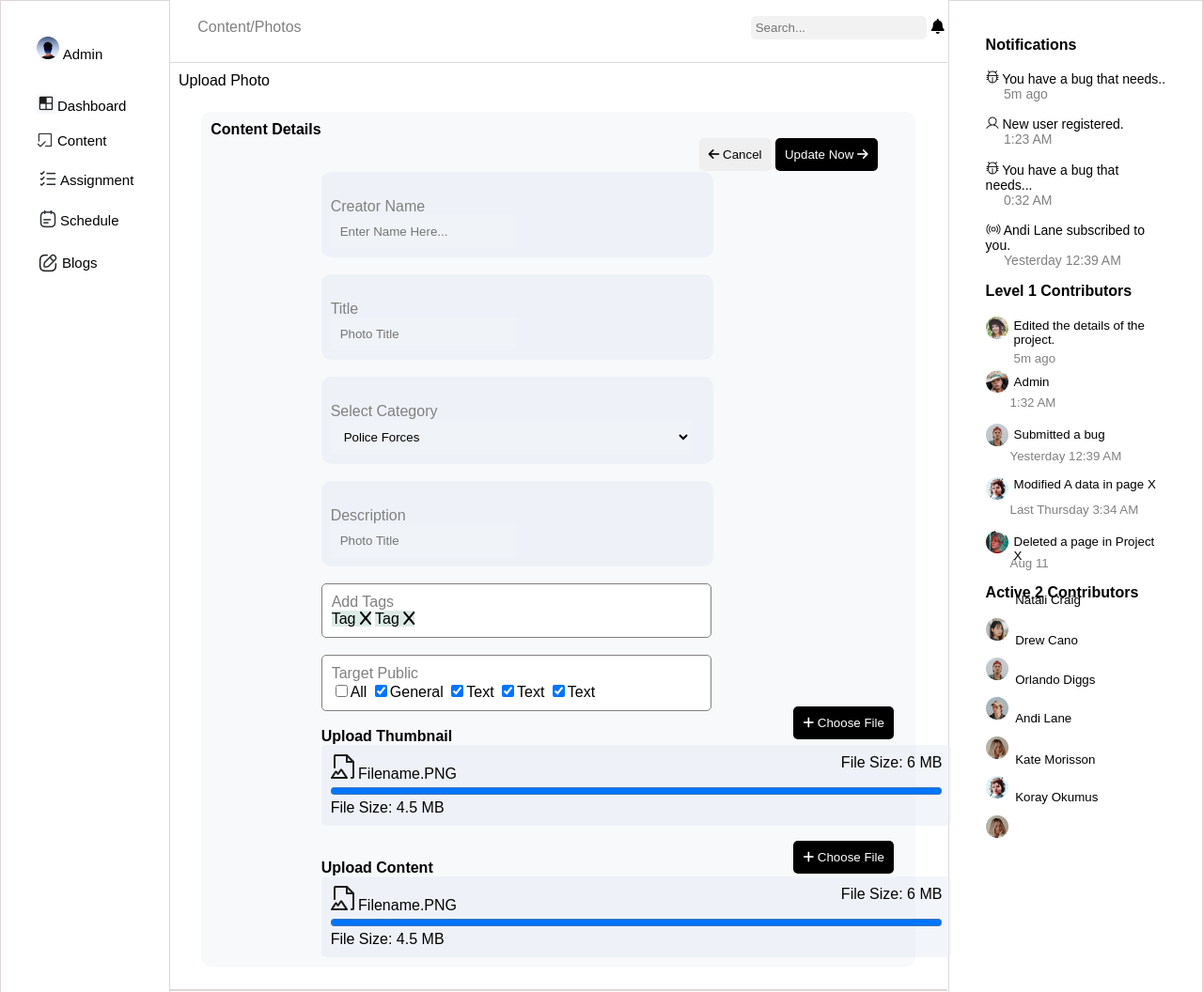
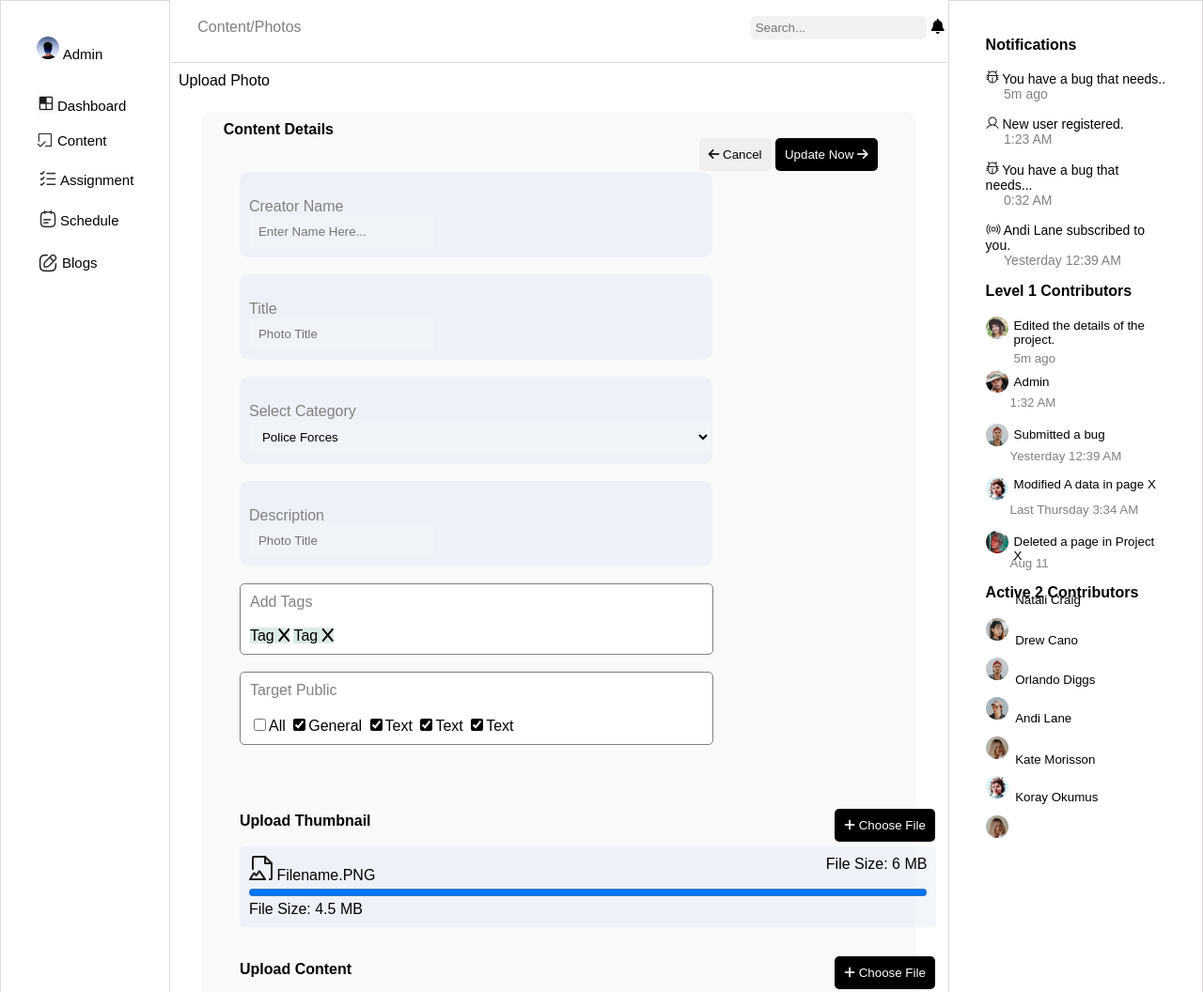
Before and after one commit to MushahidAli/AssignmentTEST, a plain HTML site: page index.html in a window 1280 px wide. Shown: the top 1056 px of the page at 94% size. Drawn offline with Linux system fonts and the light colour scheme.

Commit message:
Update index.html

```diff
--- a/index.html
+++ b/index.html
@@ -16,14 +16,14 @@
     </style>
 </head>
 <body>
-    <div id="left" style="font-size:15px;position:absolute;left:0;top:0;width:8%;border:1px solid rgb(223, 215, 215);padding:3%;height:162%">
+    <div id="left" style="font-size:15px;position:absolute;left:0;top:0;width:8%;border:1px solid rgb(223, 215, 215);padding:3%;height:183%">
         <img src="assets/images/admin.png" /> Admin<br /><br /><br />
         <img src="assets/images/dashboard.png" /> <div style="position:absolute;top:103px;left:60px;">Dashboard</div><br /><br />
         <img src="assets/images/content.png" /> <div style="position:absolute;top:140px;left:60px;">Content</div><br /><br />
         <img src="assets/images/assignment.png" /> <div style="position:absolute;top:182px;left:63px;">Assignment</div><br /><br />
         <img src="assets/images/schedule.png" /> <div style="position:absolute;top:225px;left:63px;">Schedule</div><br /><br />
         <img src="assets/images/blogs.png" /> <div style="position:absolute;top:270px;left:65px;">Blogs</div>
-        <div style="position:absolute;bottom:0"><img src="assets/images/mediahub.png" /> Media<span style="color:orange">HUB</span></div>
+        <div style="position:absolute;bottom:10px"><img src="assets/images/mediahub.png" /> Media<span style="color:orange">HUB</span></div>
     </div>
 
     <center><header style="position:relative;top:-8px;border: 1px solid rgb(223, 215, 215);width: 58.5%;border-left:none;border-right:none;border-top:none;border-bottom:none;display: flex">
@@ -31,7 +31,7 @@
         <div style="position:absolute;right:0;margin-top:15px;"><input type="search" placeholder="Search..." style="padding:5px;background-color: #0000000D;border:0;border-radius: 5px;" /><i style="padding:5px" class="fa-sharp fa-solid fa-bell"></i></div>
     </header></center>
 
-    <div id="right" style="position:absolute;right:0;top:0;max-width:15%;border:1px solid rgb(223, 215, 215);padding:3%;height:162%"><div><b>Notifications</b></div><br />
+    <div id="right" style="position:absolute;right:0;top:0;max-width:15%;border:1px solid rgb(223, 215, 215);padding:3%;height:183%"><div><b>Notifications</b></div><br />
     <div style="font-size: 14px;">
         <img src="assets/images/bug.png" /> You have a bug that needs..<br /><div style="color:grey">&nbsp;&nbsp;&nbsp;&nbsp;&nbsp;5m ago</div><br />
         <img src="assets/images/user.png" /> New user registered.<br /><div style="color:grey">&nbsp;&nbsp;&nbsp;&nbsp;&nbsp;1:23 AM</div><br />
@@ -62,56 +62,56 @@
             Upload Photo
             <div style="margin:3%;display: flex;position:relative;background-color:#F7F9FB;padding:10px;border-radius: 10px;">
                 <div>
-                <div><b>Content Details</b>
+                <div>&nbsp;&nbsp;&nbsp;<b>Content Details</b>
                 </div style="display:block;wdith:100%">
                 <div style="position:absolute;right:0">
                     <button id="number1" style="border:0;padding:10px;border-radius: 5px;"><i class="fas fa-arrow-left"></i> Cancel</button>
                     <button id="number2" style="color:white;background-color:black;border:0;padding:10px;border-radius: 5px;">Update Now <i class="fas fa-arrow-right"></i></button>&nbsp;&nbsp;&nbsp;&nbsp;&nbsp;&nbsp;&nbsp;&nbsp;&nbsp;
                 </div></div>
 
-            <div style="display:block;"><br><br><br>
-                <div style="border-radius: 10px;width:100%;background-color:rgba(229, 236, 246, 0.5);padding:10px;padding-right:100px;">
+            <div style="display:block;position:relative;left:-100px"><br><br><br>
+                <div style="border-radius: 10px;width:128%;background-color:rgba(229, 236, 246, 0.5);padding:10px;padding-right:100px;">
                     <div style="color:grey"><br>Creator Name<br></div>
                     <input type="text" placeholder="Enter Name Here..." style="background-color: rgb(244 246 249 / 50%);padding:10px;border:0" />
                 </div><br>
-                <div style="border-radius: 10px;width:100%;background-color:rgba(229, 236, 246, 0.5);padding:10px;padding-right:100px;">
+                <div style="border-radius: 10px;width:128%;background-color:rgba(229, 236, 246, 0.5);padding:10px;padding-right:100px;">
                     <div style="color:grey"><br>Title<br></div>
                     <input type="text" placeholder="Photo Title" style="background-color: rgb(244 246 249 / 50%);padding:10px;border:0" />
                 </div><br>
-                <div style="border-radius: 10px;width:100%;background-color:rgba(229, 236, 246, 0.5);padding:10px;padding-right:100px;">
+                <div style="border-radius: 10px;width:128%;background-color:rgba(229, 236, 246, 0.5);padding:10px;padding-right:100px;">
                     <div style="color:grey"><br>Select Category<br></div>
                     <select style="width:125%;padding:10px;background-color:rgb(244 246 249 / 50%);border:0">
                         <option>Police Forces</option>
                     </select>
                 </div><br>
-                <div style="border-radius: 10px;width:100%;background-color:rgba(229, 236, 246, 0.5);padding:10px;padding-right:100px;">
+                <div style="border-radius: 10px;width:128%;background-color:rgba(229, 236, 246, 0.5);padding:10px;padding-right:100px;">
                     <div style="color:grey"><br>Description<br></div>
                     <input type="text" placeholder="Photo Title" style="background-color:rgb(244 246 249 / 50%);padding:10px;border:0" />
                 </div><br>
-                <div style="border: 1px solid grey; border-radius: 5px;background-color:white;padding:10px;width:128%">
-                    <span style="color:grey">Add Tags</span><br>
+                <div style="border: 1px solid grey; border-radius: 5px;background-color:white;padding:10px;width:157%">
+                    <span style="color:grey">Add Tags</span><br><br>
                     <span style="background-color:#dcebe6">Tag <i class="fa-solid fa-x"></i></span>
                     <span style="background-color:#dcebe6">Tag <i class="fa-solid fa-x"></i></span>
                 </div><br>
-                <div style="border: 1px solid grey; border-radius: 5px;background-color:white;padding:10px;width:128%">
-                    <span style="color:grey">Target Public</span><br>
-                    <input type="checkbox" />All
-                    <input type="checkbox" checked />General
-                    <input type="checkbox" checked />Text
-                    <input type="checkbox" checked />Text
-                    <input type="checkbox" checked  />Text
-                </div><br>
+                <div style="border: 1px solid grey; border-radius: 5px;background-color:white;padding:10px;width:157%">
+                    <span style="color:grey">Target Public</span><br><br>
+                    <input style="accent-color:black" type="checkbox" />All
+                    <input style="accent-color:black" type="checkbox" checked />General
+                    <input style="accent-color:black" type="checkbox" checked />Text
+                    <input style="accent-color:black" type="checkbox" checked />Text
+                    <input style="accent-color:black" type="checkbox" checked  />Text
+                </div><br><br><br><br>
                 <div>
-                    <b>Upload Thumbnail</b> <button style="color:white;background-color:black;position:absolute;border:0;padding:10px;border-radius: 5px;top:69.5%;right:3%"><i class="fas fa-plus"></i> Choose File</button>
-                    <div style="border-radius: 5px;background-color:rgba(229, 236, 246, 0.5);padding:10px;width:212%">
+                    <b>Upload Thumbnail</b><br><br> <button style="color:white;background-color:black;position:absolute;border:0;padding:10px;border-radius: 5px;top:72%;right:-141%"><i class="fas fa-plus"></i> Choose File</button>
+                    <div style="border-radius: 5px;background-color:rgba(229, 236, 246, 0.5);padding:10px;width:235%">
                     <img src="assets/images/file.png"> Filename.PNG <div style="float:right">File Size: 6 MB</div><br>
                     <progress style="width:100%" id="file" value="100" max="100"> 100% </progress><br>
                     File Size: 4.5 MB
                     </div>
                 </div><br>
                 <div><br>
-                    <b>Upload Content</b> <button style="color:white;background-color:black;position:absolute;border:0;padding:10px;border-radius: 5px;top:85.2%;right:3%"><i class="fas fa-plus"></i> Choose File</button>
-                    <div style="border-radius: 5px;background-color:rgba(229, 236, 246, 0.5);padding:10px;width:212%">
+                    <b>Upload Content</b><br><br> <button style="color:white;background-color:black;position:absolute;border:0;padding:10px;border-radius: 5px;top:87.5%;right:-141%"><i class="fas fa-plus"></i> Choose File</button>
+                    <div style="border-radius: 5px;background-color:rgba(229, 236, 246, 0.5);padding:10px;width:235%">
                     <img src="assets/images/file.png"> Filename.PNG <div style="float:right">File Size: 6 MB</div><br>
                     <progress style="width:100%" id="file" value="100" max="100"> 100% </progress><br>
                     File Size: 4.5 MB
```
